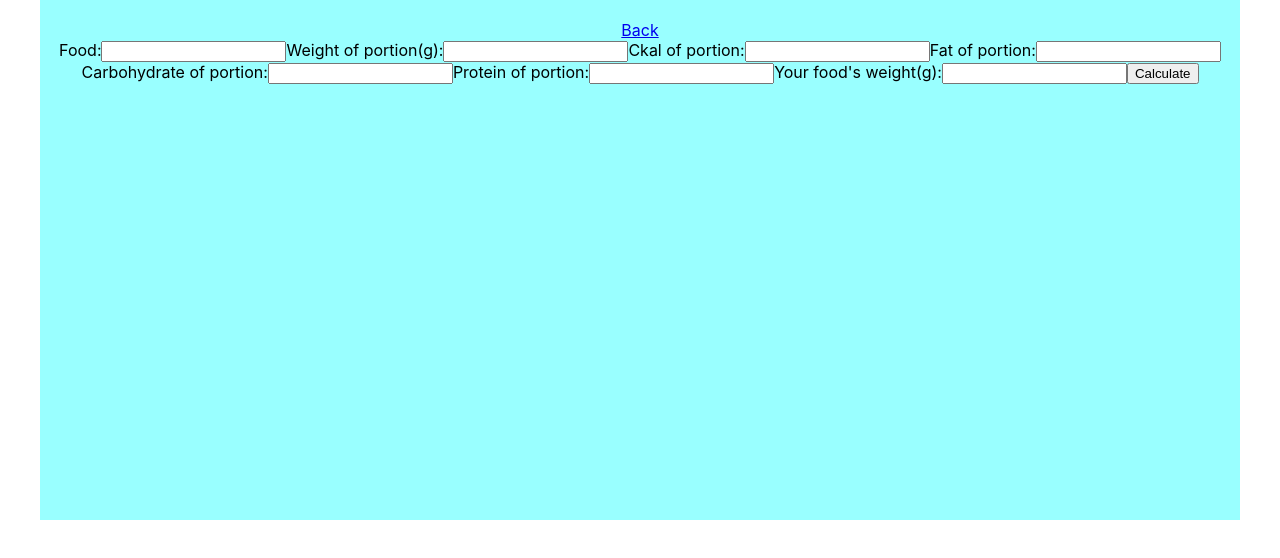
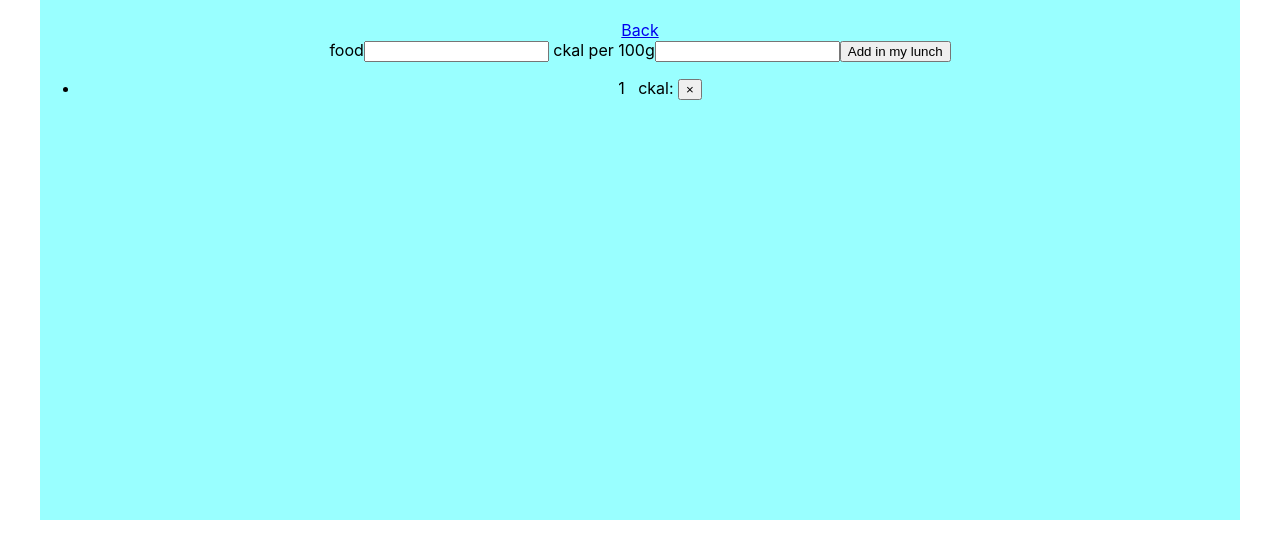
Before and after one commit to Recipe-calorie-counter/counter, a React (Create React App) app in the folder counter/: page /converter in a window 1280 px wide. Shown: the top 558 px of the page. Built offline with nearby package versions, Linux system fonts and the light colour scheme.

Commit message:
add and remove

```diff
--- a/counter/src/components/Converter.js
+++ b/counter/src/components/Converter.js
@@ -1,10 +1,9 @@
-import React from "react";
-import {
-    NavLink
-} from "react-router-dom";
-import { useForm } from 'react-hook-form';
+import React ,{ useState } from "react";
+import {NavLink} from "react-router-dom";
 import styled from "styled-components";
 import FormConverter from './converter/FormConverter';
+import FoodsList from "./converter/FoodsList";
+import Context from "./converter/Context";
 
 const StyledDiv = styled.div `
     background-color: #99ffff;
@@ -16,19 +15,38 @@ const StyledDiv = styled.div `
 
 const Converter = () => {
 
-    function handleSubmit(e) {
-        alert('Stop eating!');
-        e.preventDefault();
+    const [foods, setFoods] = useState([{
+        id: 1,
+        name: "",
+        ckal: ""
+    }]);
+
+    function removeFood(id) {
+        setFoods(foods.filter(food => food.id !== id))
+    }
+
+    function onCreate(value) {
+        setFoods(foods.concat([{
+            id: Date.now(),
+            name: value.foodName,
+            ckal: value.ckal
+        }]))
+
+        console.log(foods);
     }
 
     return (
+        <Context.Provider value={{removeFood}}>
             <div>
                 <StyledDiv>
                     <NavLink to = "/" > Back </NavLink>
-                <FormConverter handleSubmit={handleSubmit} />
+                    <FormConverter onCreate={onCreate}/>
+                    <FoodsList foods={foods}/>
+
                 </StyledDiv>
 
             </div>
+        </Context.Provider>
     );
 };
 
--- a/counter/src/components/CountRecipe.js
+++ b/counter/src/components/CountRecipe.js
@@ -5,14 +5,7 @@ import { useForm } from 'react-hook-form'
 const CountRecipe = () => {
 
     const blankRecipe = { name: "", ckal100: 0, fat: 0, carbs: 0, protein: 0, weight: 0 };
-    const [ingredients, setIngredients] = useState([{
-        name: "",
-        ckal100: 0,
-        fat: 0,
-        carbs: 0,
-        protein: 0,
-        weight: 0
-    }]);
+    const [ingredients, setIngredients] = useState([{}]);
     const [recipe, setRecipe] = useState({
         ckalTotal: 0,
         fat: 0,
@@ -20,7 +13,7 @@ const CountRecipe = () => {
         protein: 0
     });
 
-    const { register, handleSubmit, watch, errors, reset } = useForm();
+    const { register, handleSubmit/*, watch, errors, reset */ } = useForm();
 
     const onSubmit = data => {
         console.log(data);
--- /dev/null
+++ b/counter/src/components/converter/Context.js
@@ -0,0 +1,5 @@
+import React from "react";
+
+const Context = React.createContext()
+
+export default Context
--- /dev/null
+++ b/counter/src/components/converter/FoodsItem.js
@@ -0,0 +1,19 @@
+import React , {useContext} from "react";
+import Context from "./Context";
+
+function FoodsItem({food, index}) {
+
+const {removeFood} = useContext(Context)
+
+    return (
+        <li>{index+1}
+            &nbsp;
+            {food.name}
+            &nbsp;
+            ckal: {food.ckal}
+            <button onClick={removeFood.bind(null, food.id)}>&times;</button>
+        </li>
+    )
+}
+
+export default FoodsItem
--- /dev/null
+++ b/counter/src/components/converter/FoodsList.js
@@ -0,0 +1,14 @@
+import React from "react";
+import FoodsItem from "./FoodsItem";
+
+function FoodsList(props) {
+    return (
+        <ul>
+            {props.foods.map((food, index) => {
+                return <FoodsItem food={food} key={food.id} index={index}/>
+            })}
+        </ul>
+    )
+}
+
+export default FoodsList
--- a/counter/src/components/converter/FormConverter.js
+++ b/counter/src/components/converter/FormConverter.js
@@ -1,49 +1,26 @@
 import React ,{ useState } from "react";
 import { useForm } from 'react-hook-form';
 
-const FormConverter = (props) => {
+const FormConverter = ({onCreate}) => {
 
-    const [food, setFood] = useState([{
-        name: "",
-        weight_p: 0,
-        ckal_p: 0,
-        fat_p: 0,
-        carbs_p: 0,
-        protein_p: 0
-    }]);
+    const [value, setValue] = useState({foodName: '', ckal: ''})
+
+    const {handleSubmit/*, watch, errors, reset*/} = useForm();
+
+    const onClick = data => {
+        console.log(value);
+        onCreate(value);
+    }
 
     return (
-            <form onSubmit={props.handleSubmit}>
-                <label>
-                    Food:
-                    <input type ="text" name="food"/>
+            <form onSubmit={handleSubmit(onClick)}>
+                <label> food
+                <input type="text" value={value.foodName} onChange = {e => setValue({...value, foodName: e.target.value})}/>
                 </label>
-                <label>
-                    Weight of portion(g):
-                    <input type ="text" name="weight"/>
+                <label> ckal per 100g
+                <input type="text" value={value.ckal} onChange = {e => setValue({...value, ckal: e.target.value})}/>
                 </label>
-                <label>
-                    Ckal of portion:
-                    <input type ="text" name="ckal"/>
-                </label>
-                <label>
-                    Fat of portion:
-                    <input type ="text" name="fat"/>
-                </label>
-                <label>
-                    Carbohydrate of portion:
-                    <input type ="text" name="carbohydrate"/>
-                </label>
-                <label>
-                    Protein of portion:
-                    <input type ="text" name="protein"/>
-                </label>
-                <label>
-                    Your food's weight(g):
-                    <input type ="text" name="total_weight"/>
-                </label>
-
-                <button type="submit">Calculate</button>
+                <button type="submit">Add in my lunch</button>
             </form>
     );
 };
```
Also changed, not shown: counter/src/components/converter/test.js (deleted, +0 -11 lines). Lines whose indentation alone changed are shown as unchanged.
